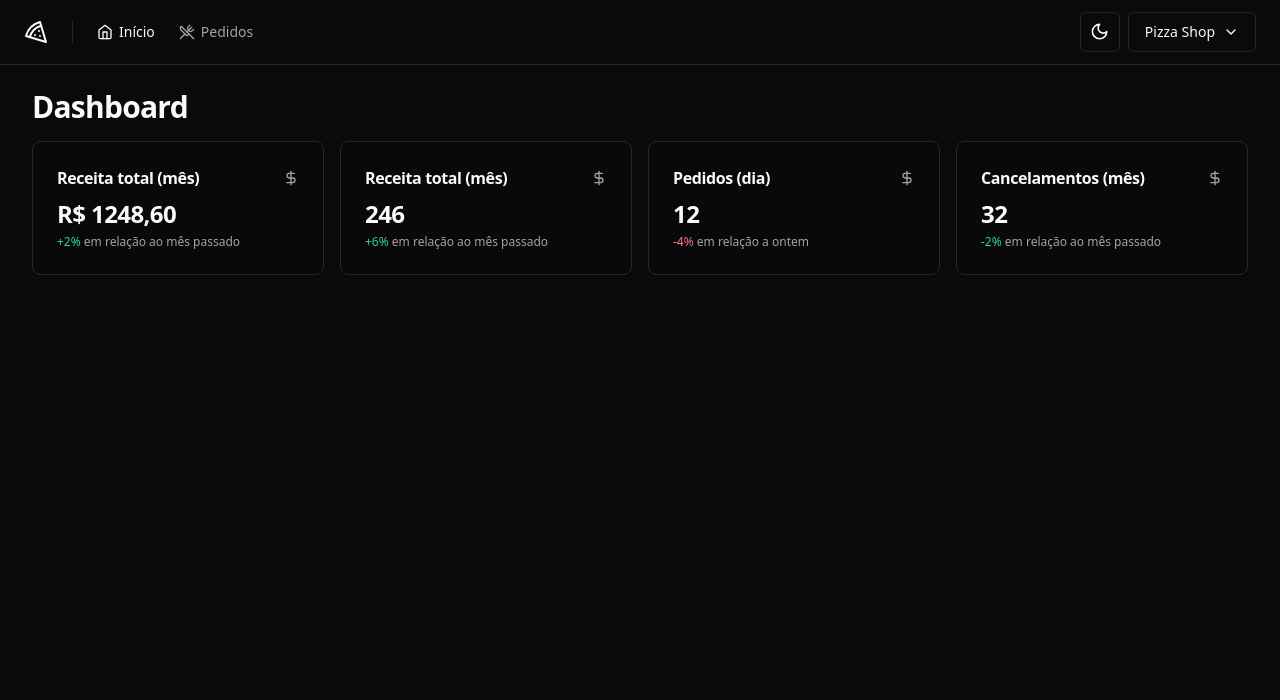
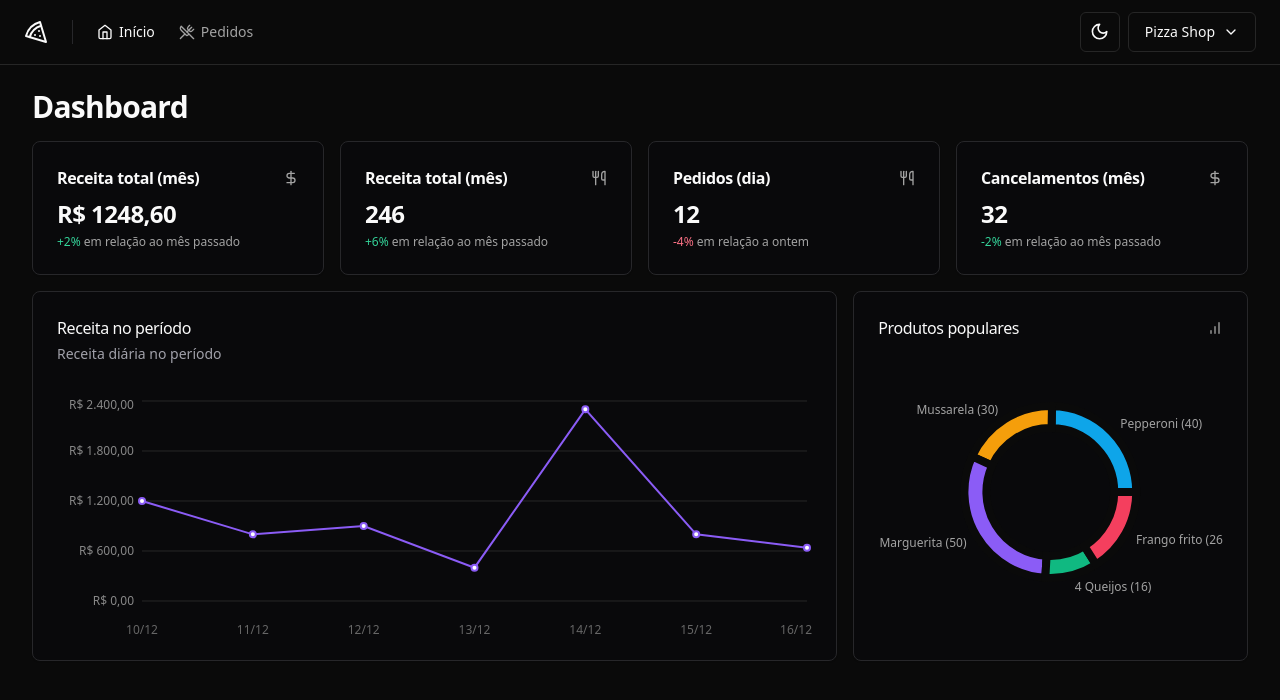
Before and after one commit to pedroGermano/pizzashop-web, a React (Vite) app: page / in a window 1280 px wide. Shown: the top 700 px of the page. Built offline with nearby package versions, Linux system fonts and the light colour scheme.

Commit message:
FE ok done

```diff
--- a/package.json
+++ b/package.json
@@ -27,6 +27,7 @@
     "react-helmet-async": "^2.0.3",
     "react-hook-form": "^7.49.2",
     "react-router-dom": "^6.21.0",
+    "recharts": "^2.12.7",
     "sonner": "^1.2.4",
     "sort-by": "^1.2.0",
     "tailwind-merge": "^2.1.0",
--- /dev/null
+++ b/src/pages/404.tsx
@@ -0,0 +1,15 @@
+import { Link } from "react-router-dom";
+
+export function NotFound() {
+  return (
+    <div className="flex h-screen flex-col items-center justify-center gap-2">
+      <h1 className="text-4xl font-bold">Página não encontrada</h1>
+      <p className="text-white">
+        Voltar para o{" "}
+        <Link to="/" className="text-sky-600 dark:text-sky-400">
+          Dashboard
+        </Link>
+      </p>
+    </div>
+  );
+}
--- a/src/pages/app/dashboard/dashboard.tsx
+++ b/src/pages/app/dashboard/dashboard.tsx
@@ -3,6 +3,8 @@ import { MonthRevenueCard } from "./month-revenue-card";
 import { MonthOrdersAmountCard } from "./month-orders-amount-card";
 import { DayOrderAmountCard } from "./day-order-amount-card";
 import { MonthCanceledOrdersAmountCard } from "./month-canceled-orders-amount-card";
+import { RevenueChart } from "./revenue-chart";
+import { PopularProductsChart } from "./popular-products-charts";
 
 export function Dashboard() {
   return (
@@ -17,7 +19,14 @@ export function Dashboard() {
           <DayOrderAmountCard />
           <MonthCanceledOrdersAmountCard />
         </div>
+
+        <div className="grid grid-cols-9 gap-4">
+          <RevenueChart />
+          <PopularProductsChart />
+        </div>
       </div>
     </>
   );
 }
+
+31307818000185;
--- a/src/pages/app/dashboard/day-order-amount-card.tsx
+++ b/src/pages/app/dashboard/day-order-amount-card.tsx
@@ -1,4 +1,4 @@
-import { DollarSign } from "lucide-react";
+import { Utensils } from "lucide-react";
 import {
   Card,
   CardContent,
@@ -13,7 +13,7 @@ export function DayOrderAmountCard() {
         <CardTitle className="text-base font-semibold">
           Pedidos (dia){" "}
         </CardTitle>
-        <DollarSign className="h-4 w-4 text-muted-foreground" />
+        <Utensils className="h-4 w-4 text-muted-foreground" />
       </CardHeader>
       <CardContent className="space-y-1">
         <span className="text-2xl font-bold tracking-tight">12</span>
--- a/src/pages/app/dashboard/month-orders-amount-card.tsx
+++ b/src/pages/app/dashboard/month-orders-amount-card.tsx
@@ -1,4 +1,4 @@
-import { DollarSign } from "lucide-react";
+import { Utensils } from "lucide-react";
 import {
   Card,
   CardContent,
@@ -13,7 +13,7 @@ export function MonthOrdersAmountCard() {
         <CardTitle className="text-base font-semibold">
           Receita total (mês){" "}
         </CardTitle>
-        <DollarSign className="h-4 w-4 text-muted-foreground" />
+        <Utensils className="h-4 w-4 text-muted-foreground" />
       </CardHeader>
       <CardContent className="space-y-1">
         <span className="text-2xl font-bold tracking-tight">246</span>
--- /dev/null
+++ b/src/pages/app/dashboard/popular-products-charts.tsx
@@ -0,0 +1,98 @@
+import { BarChart } from "lucide-react";
+import { Cell, Pie, PieChart, ResponsiveContainer } from "recharts";
+import colors from "tailwindcss/colors";
+
+import {
+  Card,
+  CardContent,
+  CardHeader,
+  CardTitle,
+} from "../../../components/ui/card";
+// import { Card, CardContent, CardHeader, CardTitle } from '@/components/ui/card'
+
+const data = [
+  { product: "Pepperoni", amount: 40 },
+  { product: "Mussarela", amount: 30 },
+  { product: "Marguerita", amount: 50 },
+  { product: "4 Queijos", amount: 16 },
+  { product: "Frango frito", amount: 26 },
+];
+
+const COLORS = [
+  colors.sky[500],
+  colors.amber[500],
+  colors.violet[500],
+  colors.emerald[500],
+  colors.rose[500],
+];
+
+export function PopularProductsChart() {
+  return (
+    <Card className="col-span-3">
+      <CardHeader className="pb-8">
+        <div className="flex items-center justify-between ">
+          <CardTitle className="text-base font-medium">
+            Produtos populares
+          </CardTitle>
+          <BarChart className="h-4 w-4 text-muted-foreground" />
+        </div>
+      </CardHeader>
+      <CardContent>
+        <ResponsiveContainer width="100%" height={240}>
+          <PieChart style={{ fontSize: 12 }}>
+            <Pie
+              data={data}
+              nameKey="product"
+              dataKey="amount"
+              cx="50%"
+              cy="50%"
+              outerRadius={86}
+              innerRadius={64}
+              strokeWidth={8}
+              labelLine={false}
+              label={({
+                cx,
+                cy,
+                midAngle,
+                innerRadius,
+                outerRadius,
+                value,
+                index,
+              }) => {
+                const RADIAN = Math.PI / 180;
+                const radius = 12 + innerRadius + (outerRadius - innerRadius);
+                const x = cx + radius * Math.cos(-midAngle * RADIAN);
+                const y = cy + radius * Math.sin(-midAngle * RADIAN);
+
+                return (
+                  <text
+                    x={x}
+                    y={y}
+                    className="fill-muted-foreground text-xs"
+                    textAnchor={x > cx ? "start" : "end"}
+                    dominantBaseline="central"
+                  >
+                    {data[index].product.length > 12
+                      ? data[index].product.substring(0, 12).concat("...")
+                      : data[index].product}{" "}
+                    ({value})
+                  </text>
+                );
+              }}
+            >
+              {data.map((_, index) => {
+                return (
+                  <Cell
+                    key={`cell-${index}`}
+                    fill={COLORS[index]}
+                    className="stroke-background hover:opacity-80"
+                  />
+                );
+              })}
+            </Pie>
+          </PieChart>
+        </ResponsiveContainer>
+      </CardContent>
+    </Card>
+  );
+}
--- /dev/null
+++ b/src/pages/app/dashboard/revenue-chart.tsx
@@ -0,0 +1,70 @@
+import {
+  Card,
+  CardContent,
+  CardDescription,
+  CardHeader,
+  CardTitle,
+} from "../../../components/ui/card";
+
+import {
+  ResponsiveContainer,
+  LineChart,
+  XAxis,
+  YAxis,
+  Line,
+  CartesianGrid,
+} from "recharts";
+
+import colors from "tailwindcss/colors";
+
+const data = [
+  { date: "10/12", revenue: 1200 },
+  { date: "11/12", revenue: 800 },
+  { date: "12/12", revenue: 900 },
+  { date: "13/12", revenue: 400 },
+  { date: "14/12", revenue: 2300 },
+  { date: "15/12", revenue: 800 },
+  { date: "16/12", revenue: 640 },
+];
+
+export function RevenueChart() {
+  return (
+    <Card className="col-span-6">
+      <CardHeader className="flex-row items-center justify-between pb-8">
+        <div className="space-y-1">
+          <CardTitle className="text-base font-medium">
+            Receita no período
+          </CardTitle>
+          <CardDescription>Receita diária no período</CardDescription>
+        </div>
+      </CardHeader>
+      <CardContent>
+        <ResponsiveContainer width="100%" height={240}>
+          <LineChart data={data} style={{ fontSize: 12 }}>
+            <XAxis dataKey="date" axisLine={false} tickLine={false} dy={16} />
+            <YAxis
+              stroke="#888"
+              axisLine={false}
+              tickLine={false}
+              width={80}
+              tickFormatter={(value: number) =>
+                value.toLocaleString("pt-BR", {
+                  style: "currency",
+                  currency: "BRL",
+                })
+              }
+            />
+            <CartesianGrid vertical={false} className="stroke-muted" />
+
+            <Line
+              stroke={colors.violet[500]}
+              type="linear"
+              strokeWidth={2}
+              dataKey="revenue"
+            />
+          </LineChart>
+        </ResponsiveContainer>
+      </CardContent>
+    </Card>
+  );
+}
--- a/src/routes.tsx
+++ b/src/routes.tsx
@@ -6,6 +6,7 @@ import { Dashboard } from "./pages/app/dashboard/dashboard";
 import { Orders } from "./pages/app/orders/orders";
 import { SignIn } from "./pages/auth/sign-in";
 import { SignUp } from "./pages/auth/sign-up";
+import { NotFound } from "./pages/404";
 
 export { createBrowserRouter } from "react-router-dom";
 
@@ -13,6 +14,7 @@ export const router = createBrowserRouter([
   {
     path: "/",
     element: <AppLayout />,
+    errorElement: <NotFound />,
     children: [
       { path: "/", element: <Dashboard /> },
       { path: "/orders", element: <Orders /> },
```
Also changed, not shown: 1 other file (tests, documents, lock files or other folders).
